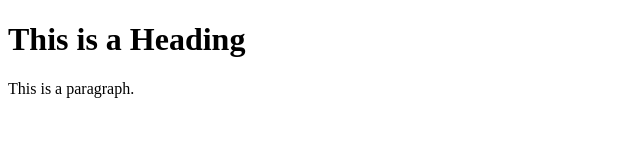
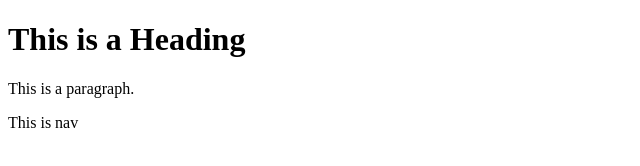
Before and after one commit to Anjireddy146/QUIZ1, a plain HTML site: page index.html in a window 1280 px wide. Shown: the full height of the page, 0-640 px from the left. Drawn offline with Linux system fonts and the light colour scheme.

Commit message:
footer about add

```diff
--- a/index.html
+++ b/index.html
@@ -9,4 +9,5 @@
 <p>This is a paragraph.</p>
 
 </body>
+<nav>This is nav</nav>
 </html>
```
Also changed, not shown: about.html (added), footer.html (added).
